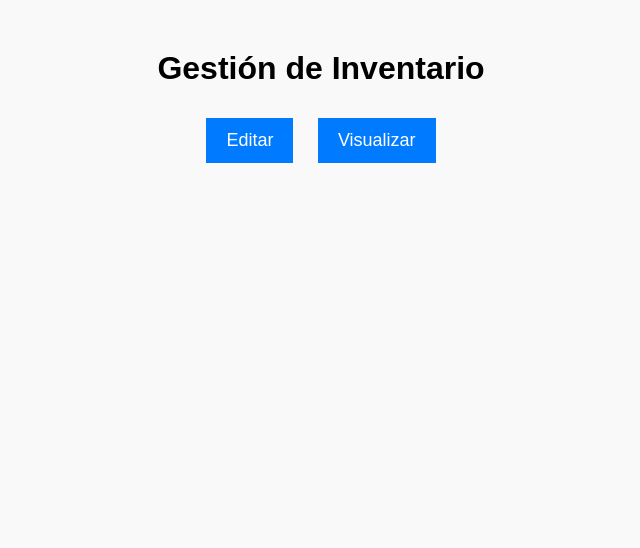
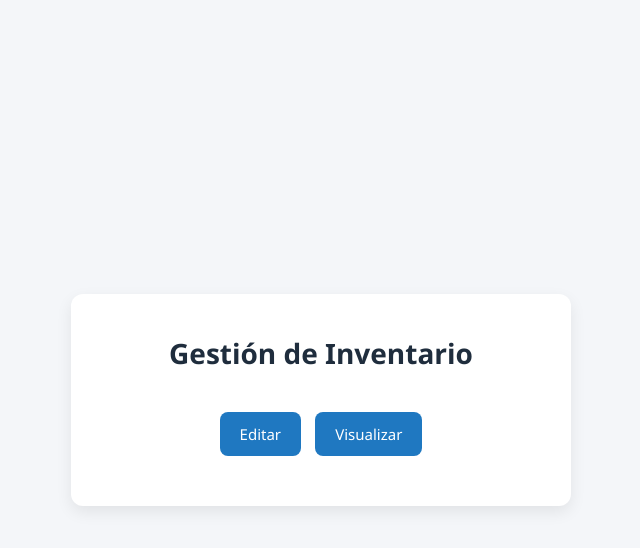
Before and after one commit to suraguantesSara/GestionGuantes, a plain HTML site: page index.html in a window 1280 px wide. Shown: the whole page, without its empty margins (319-959 px from the left). Drawn offline with Linux system fonts and the light colour scheme.

Commit message:
Update styles.css

```diff
--- a/styles.css
+++ b/styles.css
@@ -1,32 +1,69 @@
+/* Reset y tipografía base */
+body, h1, button, input {
+    margin: 0;
+    padding: 0;
+    box-sizing: border-box;
+    font-family: 'Segoe UI', Tahoma, Geneva, Verdana, sans-serif;
+}
+
+/* Estilo general */
 body {
-    font-family: Arial, sans-serif;
-    text-align: center;
-    background-color: #f9f9f9;
+    background-color: #f4f6f9;
+    display: flex;
+    justify-content: center;
+    align-items: center;
+    height: 100vh;
+    color: #2c3e50;
 }
 
 .container {
-    margin-top: 50px;
+    background-color: #ffffff;
+    padding: 40px 50px;
+    border-radius: 12px;
+    box-shadow: 0 6px 16px rgba(0, 0, 0, 0.08);
+    text-align: center;
+    width: 100%;
+    max-width: 400px;
 }
 
+/* Título */
+.container h1 {
+    font-size: 28px;
+    margin-bottom: 30px;
+    color: #1f2d3d;
+}
+
+/* Botones */
 button {
+    background-color: #1f78c1;
+    color: white;
+    border: none;
     padding: 12px 20px;
-    margin: 10px;
-    font-size: 18px;
+    font-size: 15px;
+    border-radius: 8px;
     cursor: pointer;
-    border: none;
-    background-color: #007BFF;
-    color: white;
+    margin: 10px 5px;
+    transition: background-color 0.3s ease;
 }
 
 button:hover {
-    background-color: #0056b3;
+    background-color: #155d91;
+}
+
+/* Formulario de login */
+#loginForm {
+    margin-top: 25px;
+}
+
+#loginForm input {
+    width: 100%;
+    padding: 10px;
+    font-size: 14px;
+    border: 1px solid #ccc;
+    border-radius: 6px;
+    margin-bottom: 12px;
 }
 
 .hidden {
     display: none;
 }
-
-input {
-    padding: 10px;
-    margin-top: 10px;
-}
```
